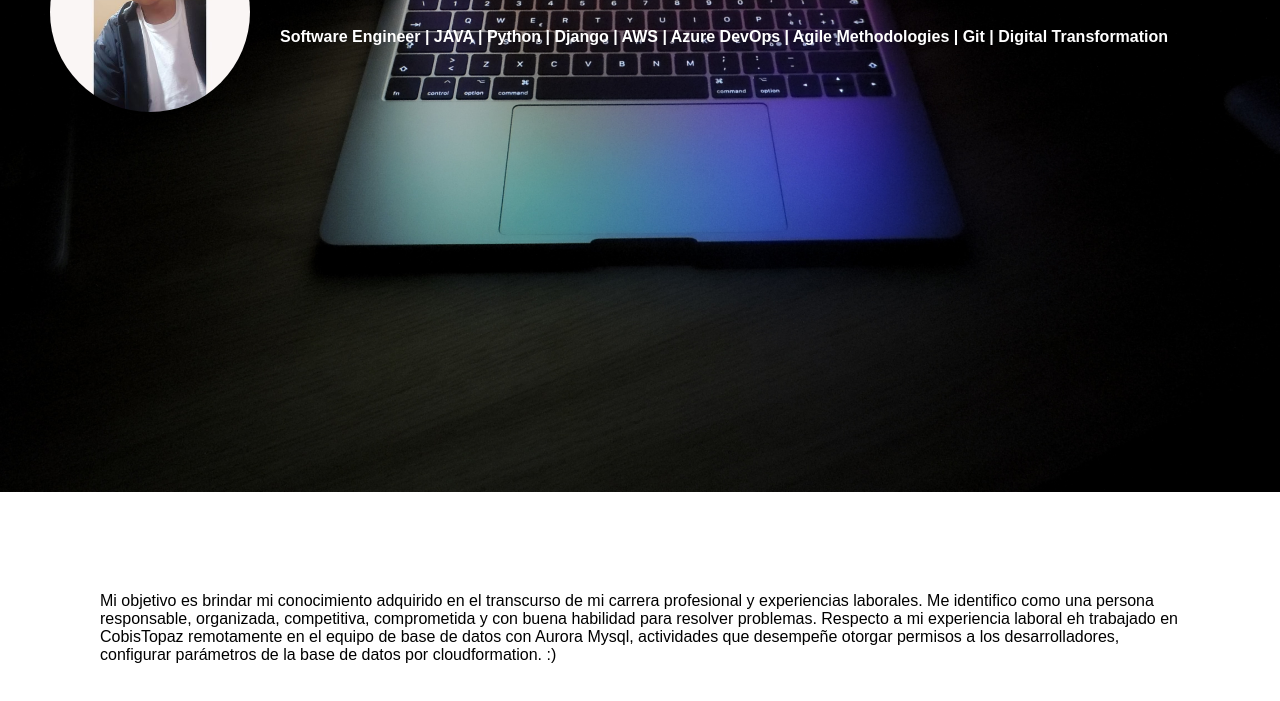
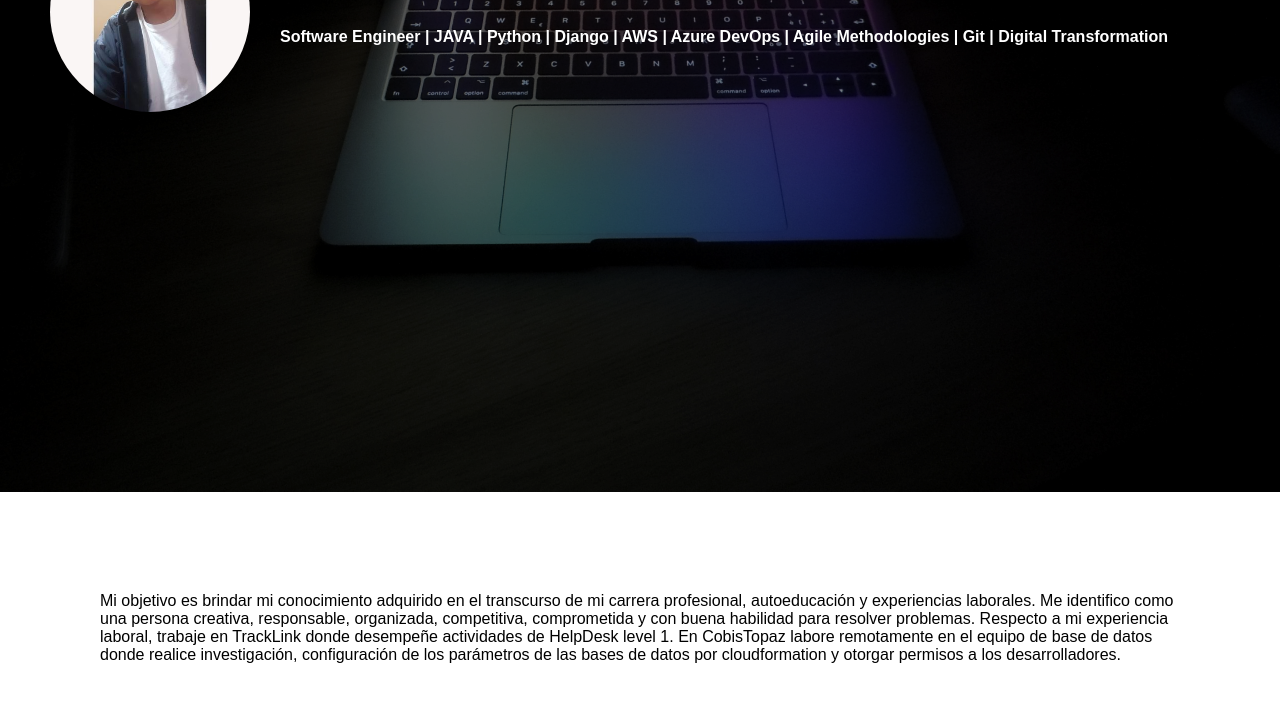
Before and after one commit to KevinColomaDev/Informaci-n-personal, a plain HTML site: page index.html in a window 1280 px wide. Shown: the part 538-1239 px from the top of the page. Drawn offline with Linux system fonts and the light colour scheme.

Commit message:
Actualización de la dedscripción y opacidad

```diff
--- a/css/styles.css
+++ b/css/styles.css
@@ -16,6 +16,7 @@ body{
 
 .image-container img{
     width: 100%;
+    filter: brightness(50%);
 }
 
 /* Estilos header */
--- a/index.html
+++ b/index.html
@@ -37,8 +37,11 @@
         </section>
 
         <main>
-            <p>Mi objetivo es brindar mi conocimiento adquirido en el transcurso de mi carrera profesional y experiencias laborales. Me identifico como una persona responsable, organizada, competitiva, comprometida y con buena habilidad para resolver problemas.
-                Respecto a mi experiencia laboral eh trabajado en CobisTopaz remotamente en el equipo de base de datos con Aurora Mysql, actividades que desempeñe otorgar permisos a los desarrolladores, configurar parámetros de la base de datos por cloudformation. :)</p>
+            <p>Mi objetivo es brindar mi conocimiento adquirido en el transcurso de mi carrera profesional, autoeducación y experiencias laborales.
+                Me identifico como una persona creativa, responsable, organizada, competitiva, comprometida y con buena habilidad para resolver problemas.
+                Respecto a mi experiencia laboral, trabaje en TrackLink donde desempeñe actividades de HelpDesk level 1.
+                En CobisTopaz labore remotamente en el equipo de base de datos donde realice investigación, configuración de los parámetros
+                de las bases de datos por cloudformation y otorgar permisos a los desarrolladores.</p>
 
             <ul class="social-icons">
                 <li>
```
